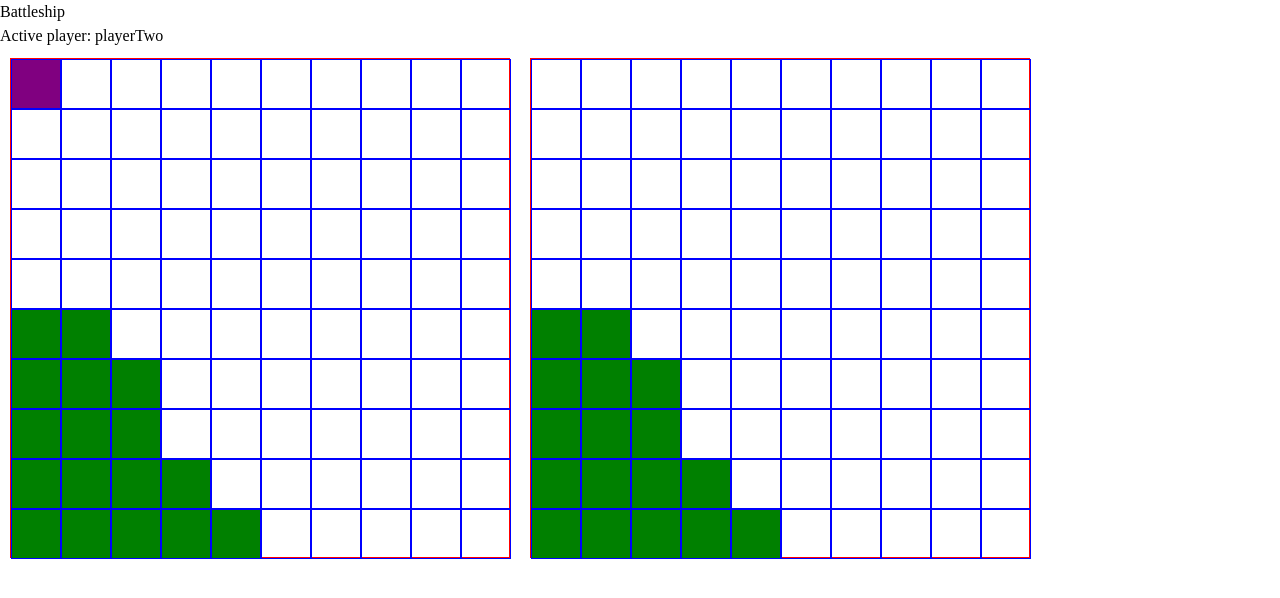
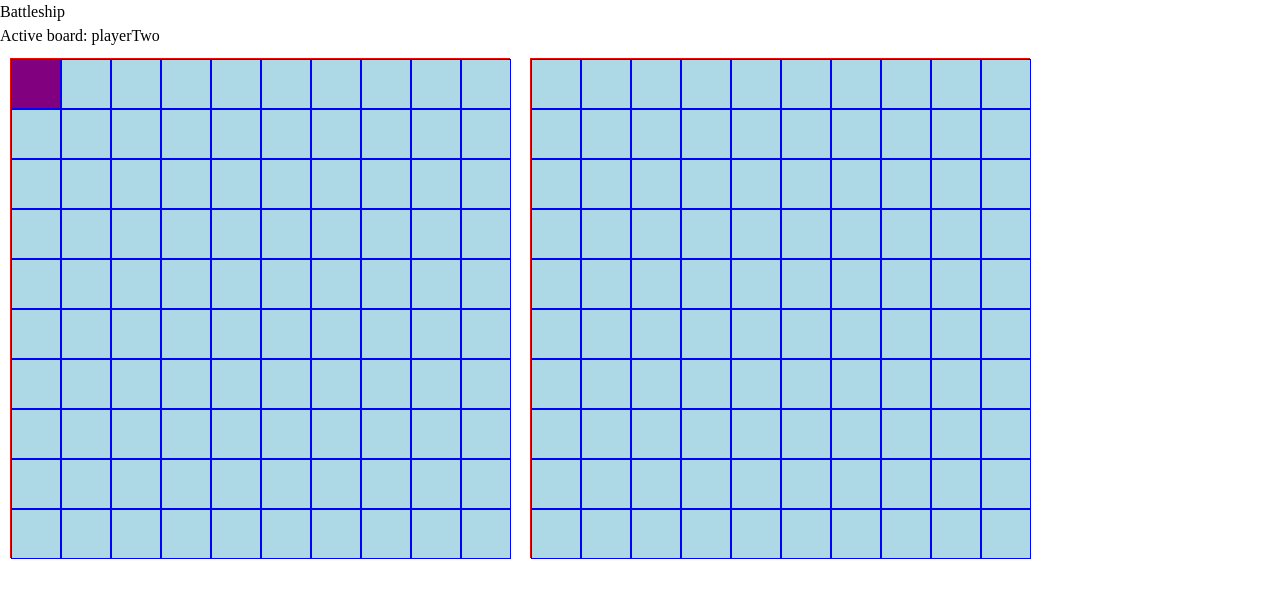
Before and after one commit to rgremaud/battleship, a website built with webpack: page src/template.html in a window 1280 px wide. Both pictures are taken after a click on the element 36 px from the left and 84 px from the top of the page. Built offline with nearby package versions, Linux system fonts and the light colour scheme.

Commit message:
Add initial human and computer class extensions

```diff
--- a/src/battleship.js
+++ b/src/battleship.js
@@ -1,9 +1,10 @@
-import { Player } from "./player"
+import { Human } from "./player"
+// import { Computer } from "./player"
 
 export class Battleship {
     constructor() {
-        this.playerOne = new Player("playerOne");
-        this.playerTwo = new Player("playerTwo");
+        this.playerOne = new Human("playerOne");
+        this.playerTwo = new Human("playerTwo");
         this.activePlayer = this.playerOne;
     }
 }
--- a/src/index.js
+++ b/src/index.js
@@ -4,7 +4,7 @@ import "./styles.css";
 // import { buildBoards } from "./ui";
 import { Battleship } from "./battleship";
 import { placeShips } from "./ui";
-import { printGrid } from "./ui";
+// import { printGrid } from "./ui";
 import { buildGrid } from "./ui";
 
 const game = new Battleship();
@@ -18,9 +18,10 @@ placeShips(playerTwo);
 buildGrid(game, playerOne, "playerOne");
 buildGrid(game, playerTwo, "playerTwo");
 
+// likely remove print grid
 // prints initial grid
-printGrid(game, playerOne, "playerOne");
-printGrid(game, playerTwo, "playerTwo");
+// printGrid(game, playerOne, "playerOne");
+// printGrid(game, playerTwo, "playerTwo");
 
-// set playerOne to active
+// set playerOne to active for first move
 playerOne.active = true;
--- a/src/player.js
+++ b/src/player.js
@@ -1,38 +1,7 @@
-/*
-Create a Player class/factory.
-There will be two types of players in the game, ‘real’ players and ‘computer’ players.
-Each player object should contain its own gameboard.
-
-example of extending
-class Animal {
-  constructor(name) {
-    this.name = name;
-  }
-
-  speak() {
-    console.log(`${this.name} makes a noise.`);
-  }
-}
-
-// Extend the base class
-class Dog extends Animal {
-  constructor(name, breed) {
-    // Call the parent class constructor using super()
-    super(name);
-    this.breed = breed;
-  }
-
-  // Override the speak method
-  speak() {
-    console.log(`${this.name} barks.`);
-  }
-}
-*/
-
 import { Gameboard } from "./gameboard";
 import { Ship } from "./ship";
 
-export class Player {
+class Player {
   constructor(name) {
     this.gameboard = new Gameboard();
     this.name = name;
@@ -46,4 +15,26 @@ export class Player {
 }
 
 // class Human extends Player {}
+export class Human extends Player {
+  constructor(name) {
+    super(name);
+  }
+}
+
 // class Computer extends Player {}
+export class Computer extends Player {
+  constructor(name) {
+    super(name);
+    this.previousMoves = [];
+  }
+
+  /*
+  function to make a move
+  Math.round(Math.random() * (9-0)+0)
+  */
+ makeMove() {
+  const move = [Math.round(Math.random() * (9-0)+0), Math.round(Math.random() * (9-0)+0)];
+  this.previousMoves.push(move);
+  return move;
+ }
+}
--- a/src/styles.css
+++ b/src/styles.css
@@ -15,6 +15,7 @@
 .gridBox {
   width: 50px;
   height: 50px;
+  background-color: lightblue;
   border: 1px solid blue;
 }
 
--- a/src/template.html
+++ b/src/template.html
@@ -7,7 +7,7 @@
   </head>
   <body>
     <header>Battleship</header>
-    <div id="activePlayer">Active player: Player One</div>
+    <div id="activePlayer">Active player: playerTwo</div>
     <div id="load"></div>
     <div id="game">
       <div class="board" id="playerOne"></div>
--- a/src/ui.js
+++ b/src/ui.js
@@ -25,8 +25,6 @@ export function buildGrid(game, player, boardDivId) {
       box.addEventListener("click", () => {
         if ( game.activePlayer === player ) {
         boxEventListener(game, player, box, i, j)
-        } else {
-          console.log("Not your turn");
         }
       });
 
@@ -37,19 +35,20 @@ export function buildGrid(game, player, boardDivId) {
   }
 }
 
-export function printGrid(game, player, boardDivId) {
-  // accept a player and then scan their board to populate their ship coordinates
-  const boardArray = player.gameboard.board;
-  // boardArray is 10 arrays of 10 items
-  for (let i = 0; i < boardArray.length; i++) {
-    for (let j = 0; j < boardArray[i].length; j++) {
-      if (boardArray[i][j] !== null) {
-        const box = document.getElementById(`${boardDivId}[${i}, ${j}]`);
-        box.style.backgroundColor = "green";
-      }
-    }
-  }
-}
+// possible remove
+// export function printGrid(game, player, boardDivId) {
+//   // accept a player and then scan their board to populate their ship coordinates
+//   const boardArray = player.gameboard.board;
+//   // boardArray is 10 arrays of 10 items
+//   for (let i = 0; i < boardArray.length; i++) {
+//     for (let j = 0; j < boardArray[i].length; j++) {
+//       if (boardArray[i][j] !== null) {
+//         const box = document.getElementById(`${boardDivId}[${i}, ${j}]`);
+//         box.style.backgroundColor = "green";
+//       }
+//     }
+//   }
+// }
 
 function boxEventListener(game, player, box, i, j) {
   const board = player.gameboard;
@@ -61,6 +60,10 @@ function boxEventListener(game, player, box, i, j) {
     box.style.backgroundColor = "purple";
   }
 
+  if (board.allSunk()) {
+    alert("All your ships are sunk!")
+  }
+
   // switch active player
   if ( game.activePlayer === game.playerOne ) {
     game.activePlayer = game.playerTwo;
@@ -70,5 +73,5 @@ function boxEventListener(game, player, box, i, j) {
 
   // update active player
   const div = document.getElementById("activePlayer");
-  div.textContent = `Active player: ${game.activePlayer.name}`
+  div.textContent = `Active board: ${game.activePlayer.name}`
 }
```
Also changed, not shown: src/player.test.js (+16 -2 lines).
